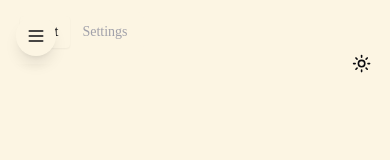
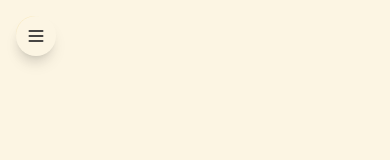
Before and after one commit to nick1udwig/kibitz, a Next.js app: page / in a window 390 px wide. Shown: the top 160 px of the page. Built offline with nearby package versions, Linux system fonts and the light colour scheme; a web font is replaced by a local one.

Commit message:
hide Chat Settings selector behind hamburger menu

```diff
--- a/src/components/LlmChat/index.tsx
+++ b/src/components/LlmChat/index.tsx
@@ -55,7 +55,7 @@ export const ChatApp = () => {
           <div className="flex-1">
             <div className="flex flex-col h-full">
               <div className="sticky top-0 z-50 bg-background">
-                <div className="flex justify-between items-center">
+                <div className={`flex justify-between items-center ${!isMobileMenuOpen ? 'md:flex hidden' : 'flex'}`}>
                   <Tabs value={activeTab} onValueChange={(value) => setActiveTab(value as 'chat' | 'settings')} className="px-4 py-3">
                     <div className="flex items-center gap-4">
                       <TabsList>
```
